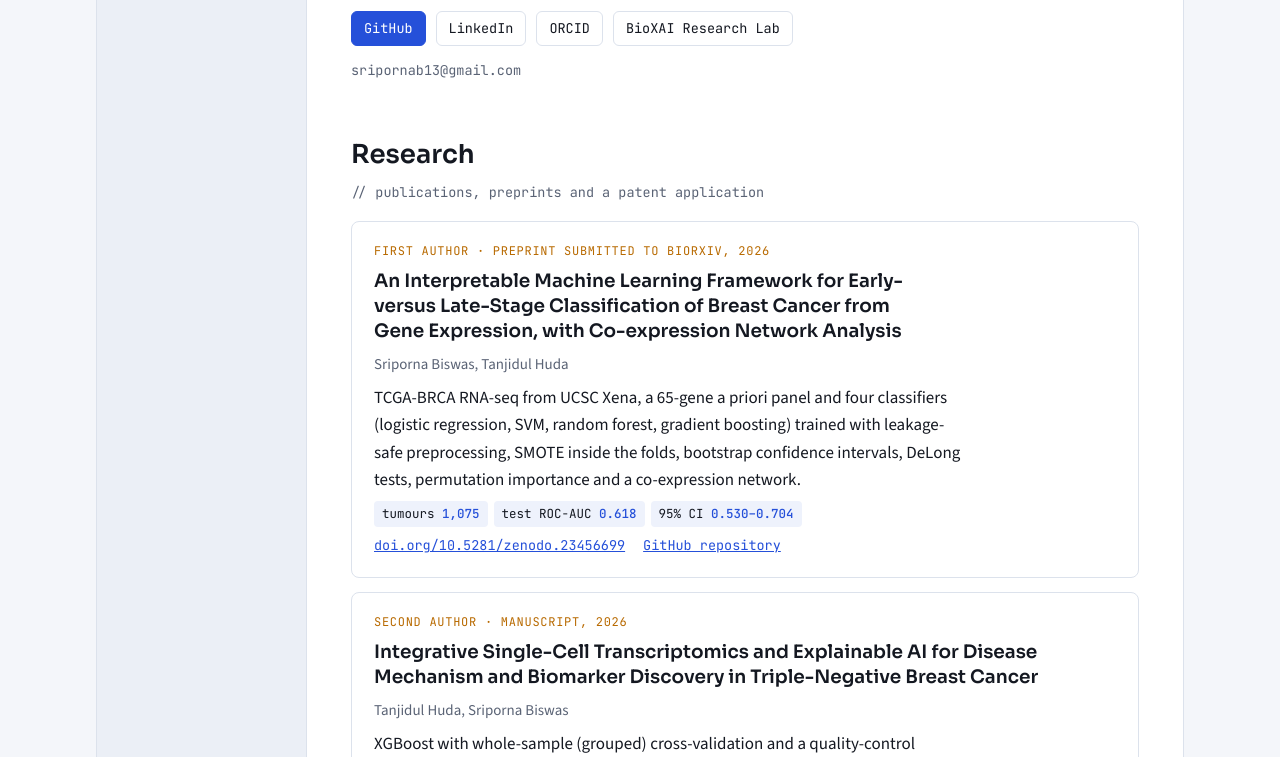
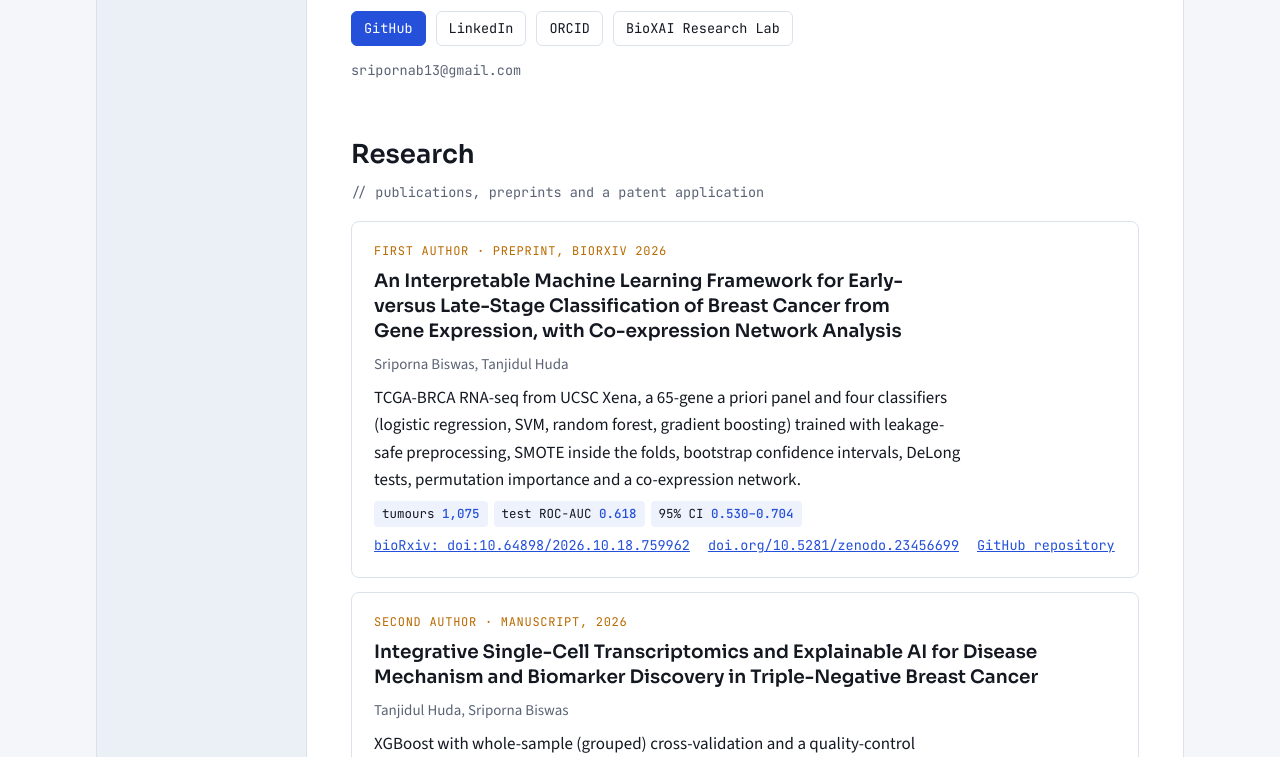
Before and after one commit to 12345sri/Portfolio, a plain HTML site: page index.html in a window 1280 px wide. Shown: the part 408-1165 px from the top of the page. Drawn offline with nearby package versions, Linux system fonts and the light colour scheme.

Commit message:
Add bioRxiv DOI for the breast cancer preprint
Co-Authored-By: Claude Opus 5.5 <noreply@anthropic.com>
Claude-Session: https://claude.ai/code/session_017e3jY8kjLFjTC53G8ecqZy

```diff
--- a/index.html
+++ b/index.html
@@ -134,12 +134,12 @@ footer{font-family:var(--mono);font-size:13px;color:var(--muted)}
         <div class="comment">// publications, preprints and a patent application</div>
         <div class="list">
           <article class="card">
-            <div class="tag">First author · Preprint submitted to bioRxiv, 2026</div>
+            <div class="tag">First author · Preprint, bioRxiv 2026</div>
             <h3>An Interpretable Machine Learning Framework for Early- versus Late-Stage Classification of Breast Cancer from Gene Expression, with Co-expression Network Analysis</h3>
             <p class="meta">Sriporna Biswas, Tanjidul Huda</p>
             <p>TCGA-BRCA RNA-seq from UCSC Xena, a 65-gene a priori panel and four classifiers (logistic regression, SVM, random forest, gradient boosting) trained with leakage-safe preprocessing, SMOTE inside the folds, bootstrap confidence intervals, DeLong tests, permutation importance and a co-expression network.</p>
             <div class="chips"><span class="chip">tumours <b>1,075</b></span><span class="chip">test ROC-AUC <b>0.618</b></span><span class="chip">95% CI <b>0.530–0.704</b></span></div>
-            <div class="lk"><a href="https://doi.org/10.5281/zenodo.23456699">doi.org/10.5281/zenodo.23456699</a><a href="https://github.com/12345sri/breast-cancer-stage-ml-tcga">GitHub repository</a></div>
+            <div class="lk"><a href="https://www.biorxiv.org/content/10.64898/2026.10.18.759962v1">bioRxiv: doi:10.64898/2026.10.18.759962</a><a href="https://doi.org/10.5281/zenodo.23456699">doi.org/10.5281/zenodo.23456699</a><a href="https://github.com/12345sri/breast-cancer-stage-ml-tcga">GitHub repository</a></div>
           </article>
           <article class="card">
             <div class="tag">Second author · Manuscript, 2026</div>
```
